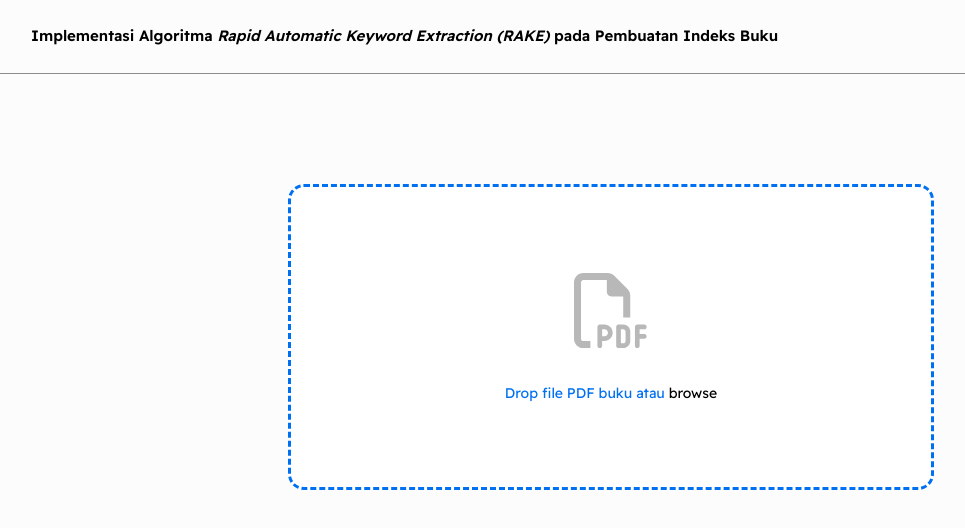
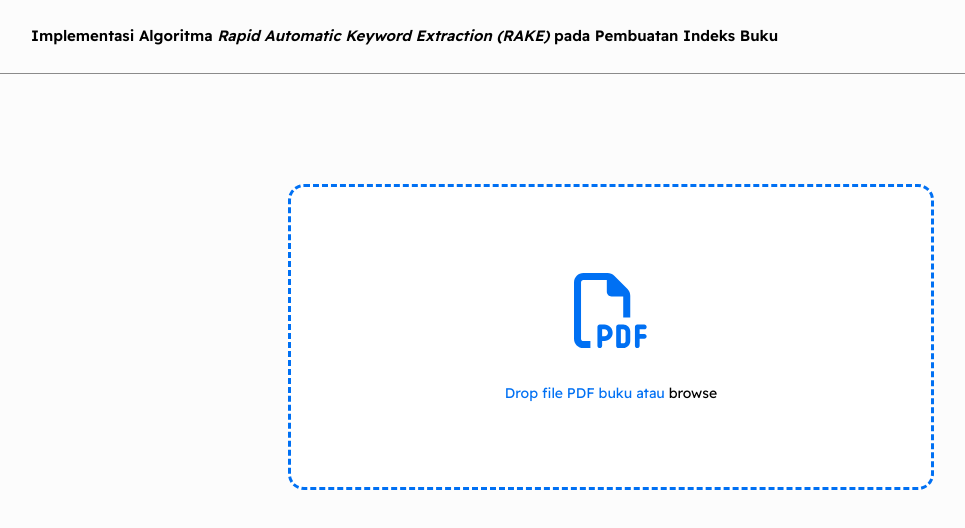
Before and after one commit to christiechindy/FE_generateBoBI, a Next.js app: page / in a window 1280 px wide. Shown: the top 528 px of the page, without its empty margins (29-994 px from the left). Built offline with nearby package versions, Linux system fonts and the light colour scheme.

Commit message:
change color

```diff
--- a/src/app/page.tsx
+++ b/src/app/page.tsx
@@ -82,7 +82,7 @@ const page = () => {
             </div>
             <div className="content">
                 {!file && <label className={`dropPdf ${draggingOver ? "dragging" : ""}`} onDrop={handleDrop} onDragOver={handleDragOver} onClick={(e) => console.log(e)}>
-                    <PdfIcon color={draggingOver ? "#420000" : "#B8B8B8"} />
+                    <PdfIcon color={draggingOver ? "#1300F3" : "#0070F3"} />
                     <input type="file" accept="application/pdf" className="pdfInput" onChange={(e) => {
                         if (!e.target.files) return;
                         setFile(e.target.files[0]);
```
